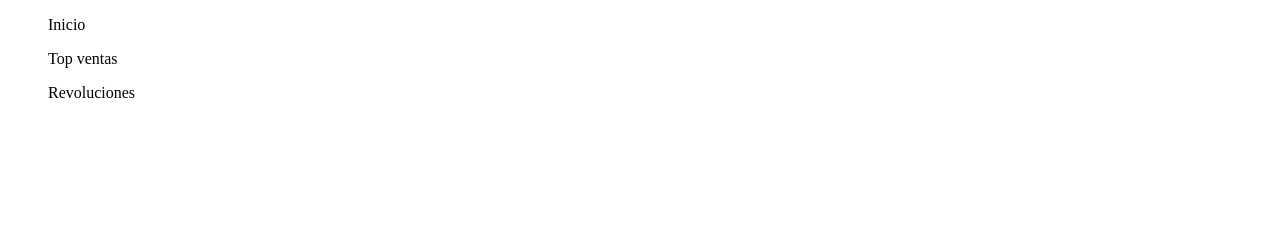
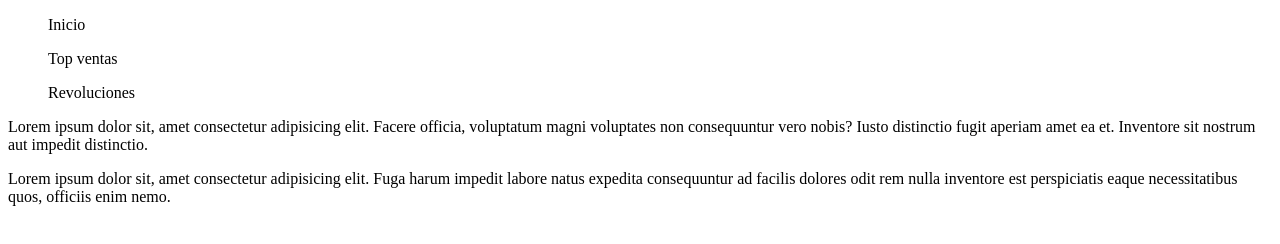
Before and after one commit to Javierfernandezrubio/Practica-7-Tags-Entornos-Desarrollo, a plain HTML site: page index.html in a window 1280 px wide. Drawn offline with Linux system fonts and the light colour scheme.

Commit message:
Modificando index

```diff
--- a/index.html
+++ b/index.html
@@ -18,6 +18,8 @@
     </section>
     <section>
         <aside>
+            <p>Lorem ipsum dolor sit, amet consectetur adipisicing elit. Facere officia, voluptatum magni voluptates non consequuntur vero nobis? Iusto distinctio fugit aperiam amet ea et. Inventore sit nostrum aut impedit distinctio.</p>
+            <p>Lorem ipsum dolor sit, amet consectetur adipisicing elit. Fuga harum impedit labore natus expedita consequuntur ad facilis dolores odit rem nulla inventore est perspiciatis eaque necessitatibus quos, officiis enim nemo.</p>
 
         </aside>
         <aside>
```
